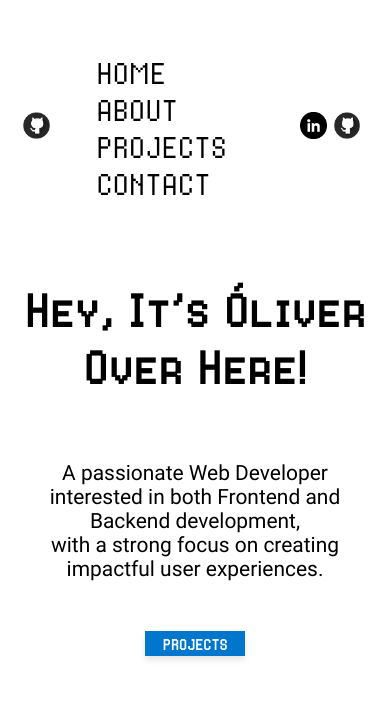
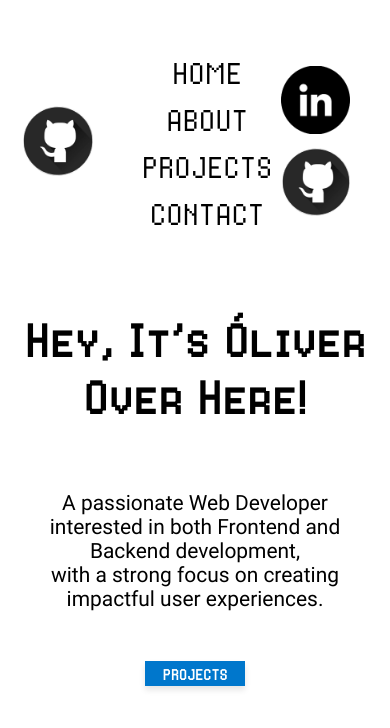
Before and after one commit to oligarc/PortFolio-Oliver, a website built with Vite: page src/index.html in a window 390 px wide. Shown: the top 728 px of the page. Built offline with nearby package versions, Linux system fonts and the light colour scheme; files whose address does not match are found by name.

Commit message:
responsivo header

```diff
--- a/src/styles/_header.scss
+++ b/src/styles/_header.scss
@@ -9,6 +9,9 @@ header{
     .hea-1{
         img{
             width: $width-img-header;
+            @include respond-to("medium"){
+                width: $width-for-img-header;
+            }
         }
     }
 
@@ -20,6 +23,13 @@ header{
                 li{
                     display: inline;
                     margin-right: $margin-right-li-header;
+                    @include respond-to("medium") {
+                        display: block;
+                        text-align: center;
+                        margin-bottom: $padding-10-px;
+                        margin-right: 0;
+                      }
+
                     a{
                         text-decoration: none;
                         color: $full-black;
@@ -33,6 +43,10 @@ header{
         display: flex;
         align-items: center;
         justify-content: center;
+        @include respond-to("medium"){
+            flex-direction: column;
+            gap: $padding-10-px;
+        }
         a{
             img{
                 width: $width-img-header;
--- a/src/styles/_variables.scss
+++ b/src/styles/_variables.scss
@@ -50,9 +50,14 @@ $margin-bottom-about-section:1.10em;
 /* widths */
 $width-img-header:80%;
 $width-for-cards:300px;
+$width-for-img-header:70px;
 
 /* gaps */
 $gap-for-cards:2rem;
 
 /* border-radius */
 $border-radius-for-cards:10px;
+
+$breakpoints:(
+    "medium":"max-width: 800px"
+);
```
